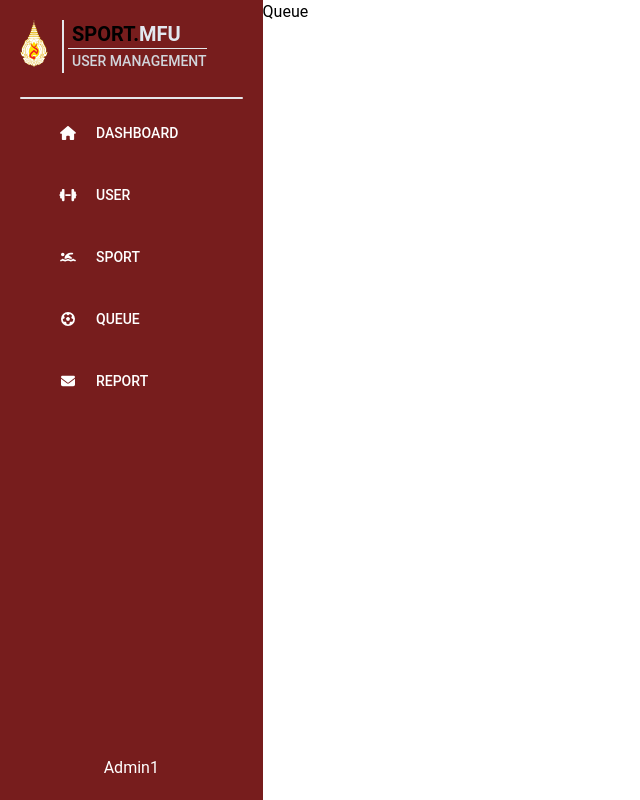
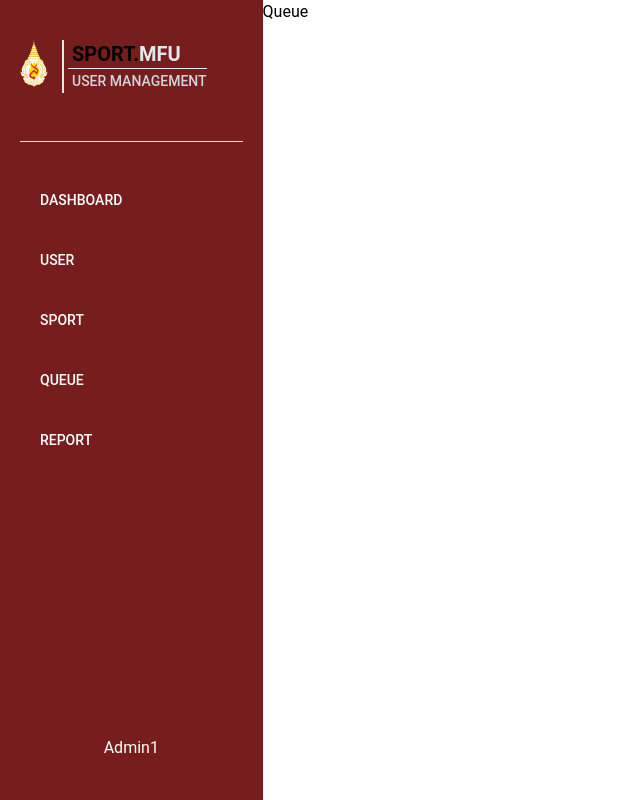
Before and after one commit to 6531503042/Sport-Complex, a Next.js app in the folder front-end/: page /admin_queue in a window 1280 px wide. Shown: the whole page, without its empty margins (0-640 px from the left). Built offline with nearby package versions, Linux system fonts and the light colour scheme.

Commit message:
Update sidebar.tsx

```diff
--- a/front-end/src/app/components/sidebar_admin/sidebar.tsx
+++ b/front-end/src/app/components/sidebar_admin/sidebar.tsx
@@ -12,7 +12,7 @@ import Logo from "../../assets/Logo.png";
 
 const sidebar = () => {
   return (
-    <div className="bg-red-900 h-screen text-white w-80 flex flex-col p-5 ">
+    <div className="bg-red-900 h-screen text-white w-80 flex flex-col px-5 py-10 ">
       <Link href="/" className="inline-flex flex-row justify-start gap-3.5">
         <img src={Logo.src} alt="Logo" className="w-7 h-min" />
         <span className="flex flex-col border-l-2 w-max whitespace-nowrap">
@@ -29,7 +29,9 @@ const sidebar = () => {
         </span>
       </Link>
       <br />
-      <div className="border-b-2 rounded-lg"></div>
+      <br />
+      <div className="border-b"></div>
+      <br />
       <br />
       <ul className="flex flex-col ps-5 gap-10 font-medium uppercase text-sm">
         <li className="hover:text-gray-400 cursor-pointer transition-transform duration-200 ease-in-out hover:scale-110">
@@ -37,7 +39,6 @@ const sidebar = () => {
             href="/admin_dashboard"
             className="inline-flex flex-row items-center"
           >
-            <FontAwesomeIcon icon={faHome} className=" text-white w-14" />
             <p>Dashboard</p>
           </Link>
         </li>
@@ -46,7 +47,6 @@ const sidebar = () => {
             href="/admin_usermanagement"
             className="inline-flex flex-row items-center"
           >
-            <FontAwesomeIcon icon={faDumbbell} className=" text-white w-14" />
             <p>User</p>
           </Link>
         </li>
@@ -55,7 +55,6 @@ const sidebar = () => {
             href="/admin_sport"
             className="inline-flex flex-row items-center"
           >
-            <FontAwesomeIcon icon={faSwimmer} className=" text-white w-14" />
             <p>Sport</p>
           </Link>
         </li>
@@ -64,7 +63,6 @@ const sidebar = () => {
             href="/admin_queue"
             className="inline-flex flex-row items-center"
           >
-            <FontAwesomeIcon icon={faFutbol} className=" text-white w-14" />
             <p>Queue</p>
           </Link>
         </li>
@@ -73,7 +71,6 @@ const sidebar = () => {
             href="/admin_report"
             className="inline-flex flex-row items-center"
           >
-            <FontAwesomeIcon icon={faEnvelope} className=" text-white w-14" />
             <p>Report</p>
           </Link>
         </li>
```
